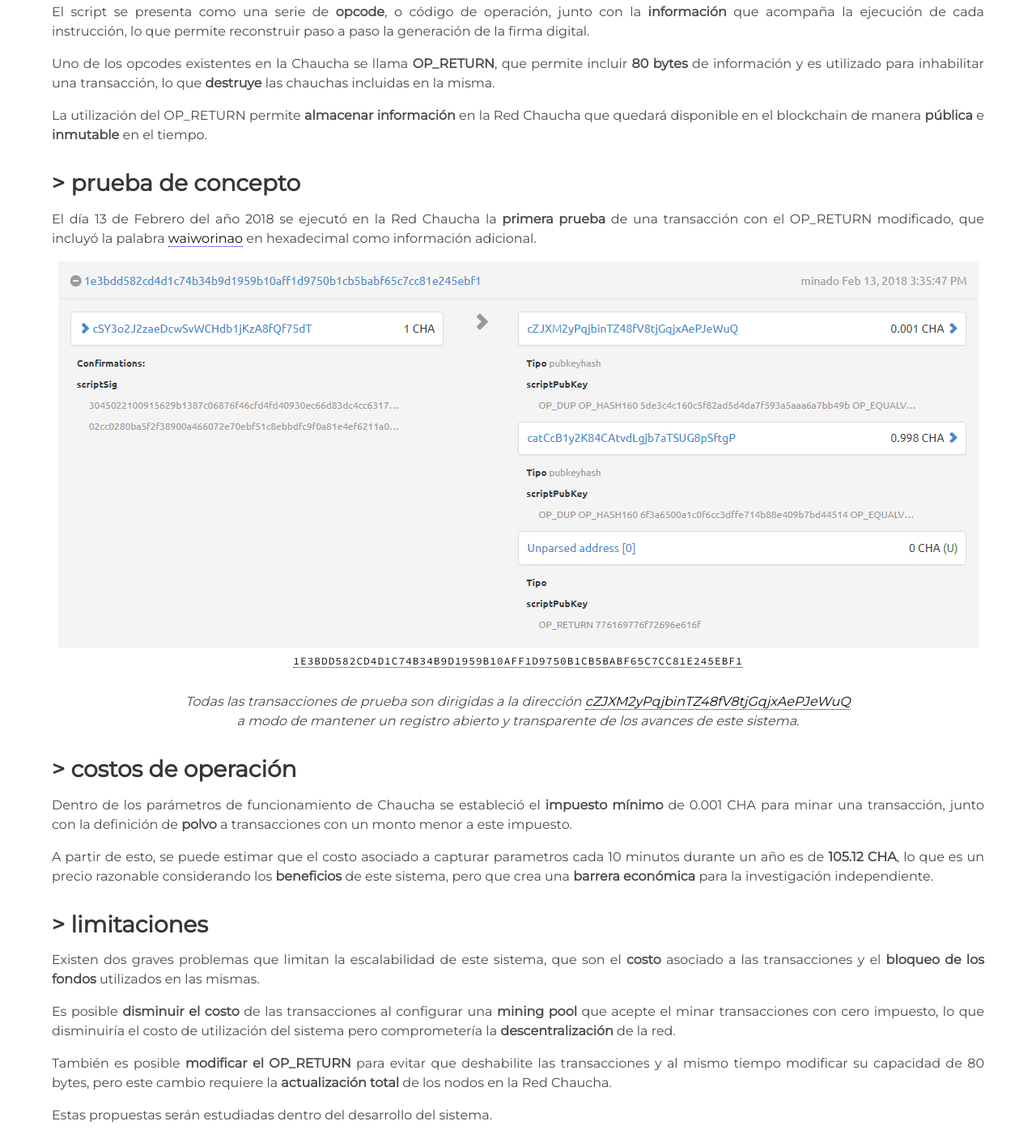
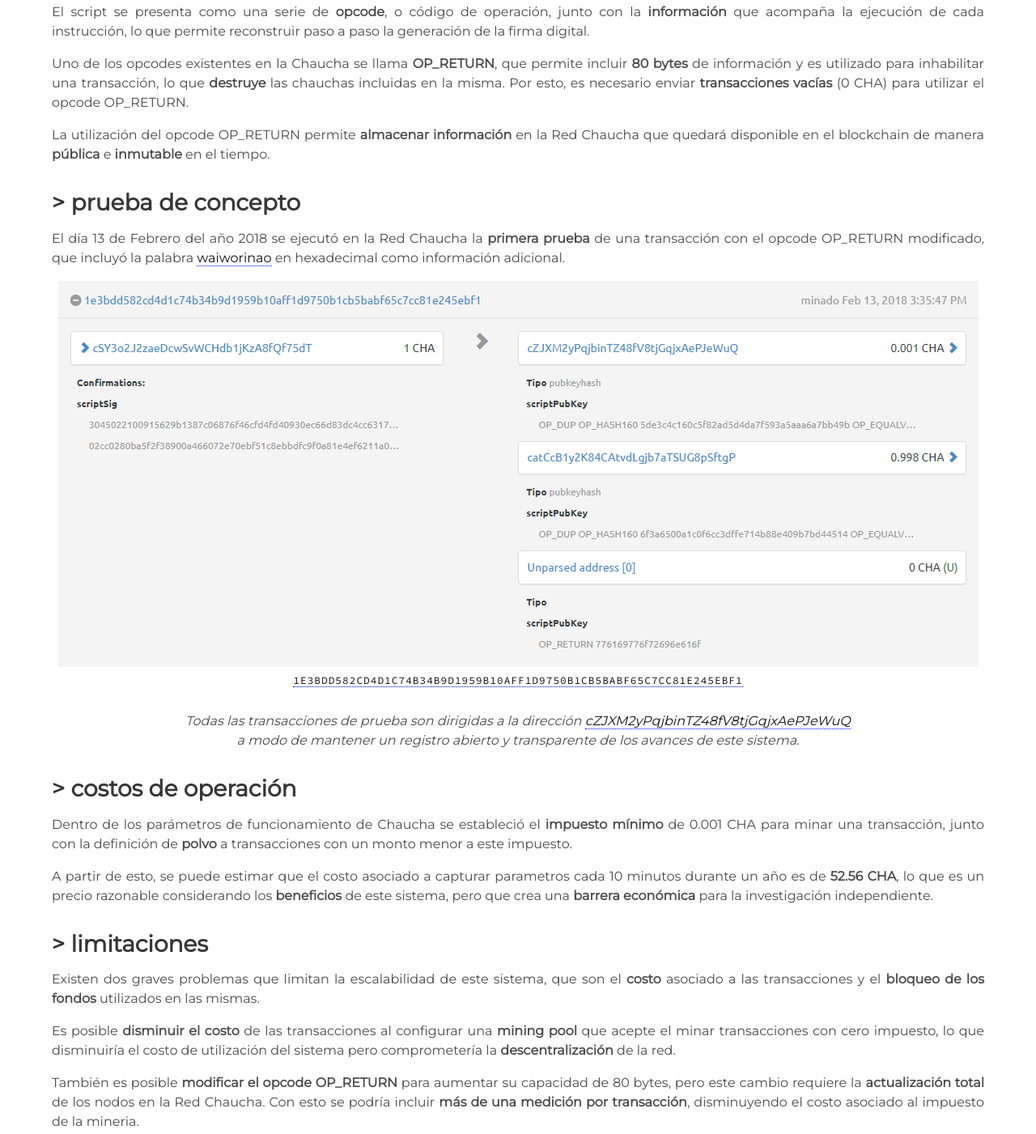
Before and after one commit to proyecto-chaucha/iot, a plain HTML site: page index.html in a window 1280 px wide. Shown: the part 657-2058 px from the top of the page at 81% size. Drawn offline with nearby package versions, Linux system fonts and the light colour scheme.

Commit message:
cambios de formato

```diff
--- a/index.html
+++ b/index.html
@@ -44,13 +44,13 @@
 
 			<p>El script se presenta como una serie de <b>opcode</b>, o código de operación, junto con la <b>información</b> que acompaña la ejecución de cada instrucción, lo que permite reconstruir paso a paso la generación de la firma digital.</p>
 
-			<p>Uno de los opcodes existentes en la Chaucha se llama <b>OP_RETURN</b>, que permite incluir <b>80 bytes</b> de información y es utilizado para inhabilitar una transacción, lo que <b>destruye</b> las chauchas incluidas en la misma.</p>
+			<p>Uno de los opcodes existentes en la Chaucha se llama <b>OP_RETURN</b>, que permite incluir <b>80 bytes</b> de información y es utilizado para inhabilitar una transacción, lo que <b>destruye</b> las chauchas incluidas en la misma. Por esto, es necesario enviar <b>transacciones vacías</b> (0 CHA) para utilizar el opcode OP_RETURN.</p>
 
-			<p>La utilización del OP_RETURN permite <b>almacenar información</b> en la Red Chaucha que quedará disponible en el blockchain de manera <b>pública</b> e <b>inmutable</b> en el tiempo.</p>
+			<p>La utilización del opcode OP_RETURN permite <b>almacenar información</b> en la Red Chaucha que quedará disponible en el blockchain de manera <b>pública</b> e <b>inmutable</b> en el tiempo.</p>
 
 			<h2>> prueba de concepto</h2>
 
-			<p>El día 13 de Febrero del año 2018 se ejecutó en la Red Chaucha la <b>primera prueba</b> de una transacción con el OP_RETURN modificado, que incluyó la palabra <a href="https://www.youtube.com/watch?v=8FvoJ-HahyQ" target="_blank">waiworinao</a> en hexadecimal como información adicional.</p>
+			<p>El día 13 de Febrero del año 2018 se ejecutó en la Red Chaucha la <b>primera prueba</b> de una transacción con el opcode OP_RETURN modificado, que incluyó la palabra <a href="https://www.youtube.com/watch?v=8FvoJ-HahyQ" target="_blank">waiworinao</a> en hexadecimal como información adicional.</p>
 
 			<div class="has-text-centered">
 				<img src="waiworinao.png" alt="waiworinao">
@@ -63,7 +63,8 @@
 			<h2>> costos de operación</h2>
 
 			<p>Dentro de los parámetros de funcionamiento de Chaucha se estableció el <b>impuesto mínimo</b> de 0.001 CHA para minar una transacción, junto con la definición de <b>polvo</b> a transacciones con un monto menor a este impuesto.</p>
-			<p>A partir de esto, se puede estimar que el costo asociado a capturar parametros cada 10 minutos durante un año es de <b>105.12 CHA</b>, lo que es un precio razonable considerando los <b>beneficios</b> de este sistema, pero que crea una <b>barrera económica</b> para la investigación independiente.</p>
+
+			<p>A partir de esto, se puede estimar que el costo asociado a capturar parametros cada 10 minutos durante un año es de <b>52.56 CHA</b>, lo que es un precio razonable considerando los <b>beneficios</b> de este sistema, pero que crea una <b>barrera económica</b> para la investigación independiente.</p>
 
 			<h2>> limitaciones</h2>
 
@@ -71,7 +72,7 @@
 
 			<p>Es posible <b>disminuir el costo</b> de las transacciones al configurar una <b>mining pool</b> que acepte el minar transacciones con cero impuesto, lo que disminuiría el costo de utilización del sistema pero comprometería la <b>descentralización</b> de la red.</p>
 
-			<p>También es posible <b>modificar el OP_RETURN</b> para evitar que deshabilite las transacciones y al mismo tiempo modificar su capacidad de 80 bytes, pero este cambio requiere la <b>actualización total</b> de los nodos en la Red Chaucha.</p>
+			<p>También es posible <b>modificar el opcode OP_RETURN</b> para aumentar su capacidad de 80 bytes, pero este cambio requiere la <b>actualización total</b> de los nodos en la Red Chaucha. Con esto se podría incluir <b>más de una medición por transacción</b>, disminuyendo el costo asociado al impuesto de la mineria.</p>
 
 			<p>Estas propuestas serán estudiadas dentro del desarrollo del sistema.</p>
 
```
